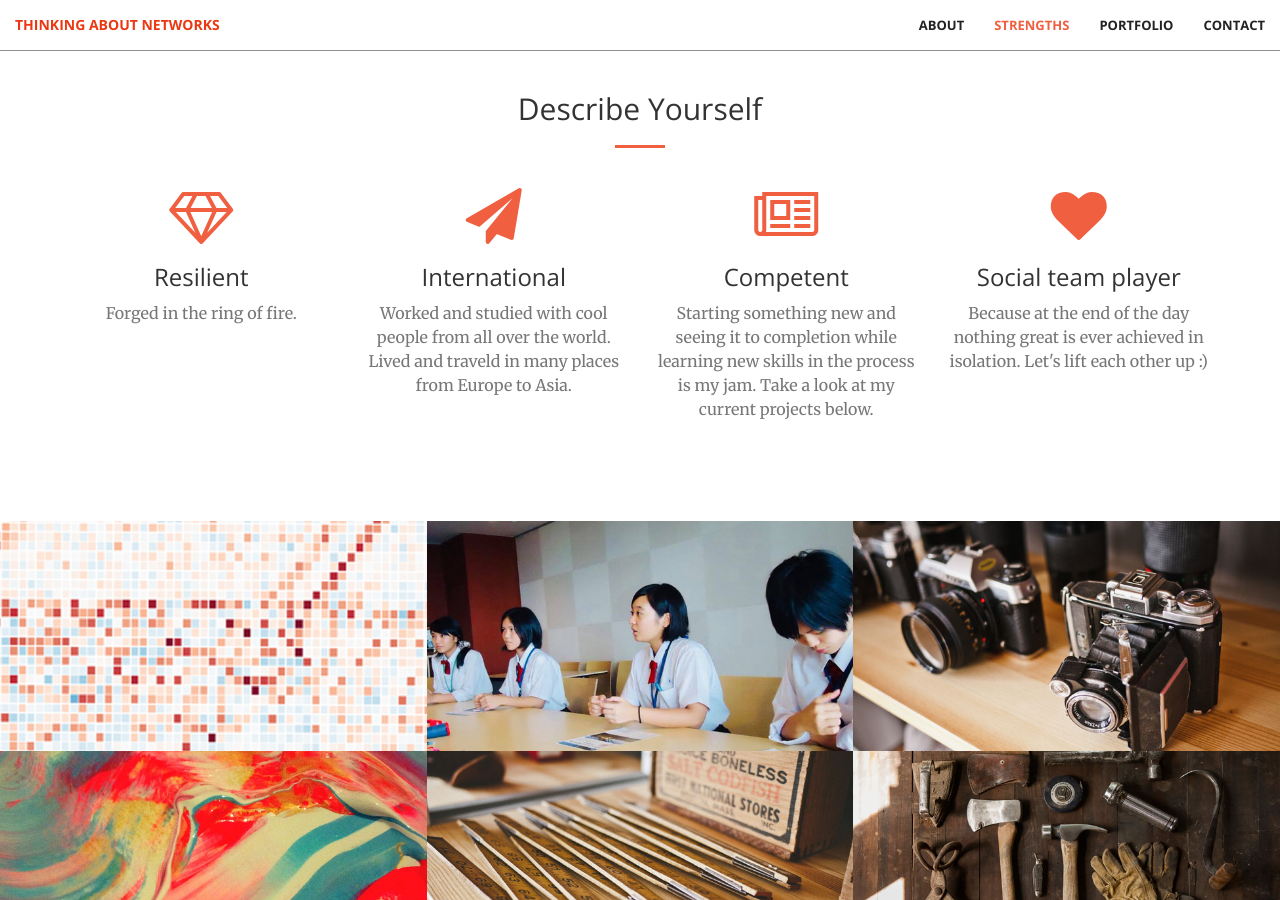
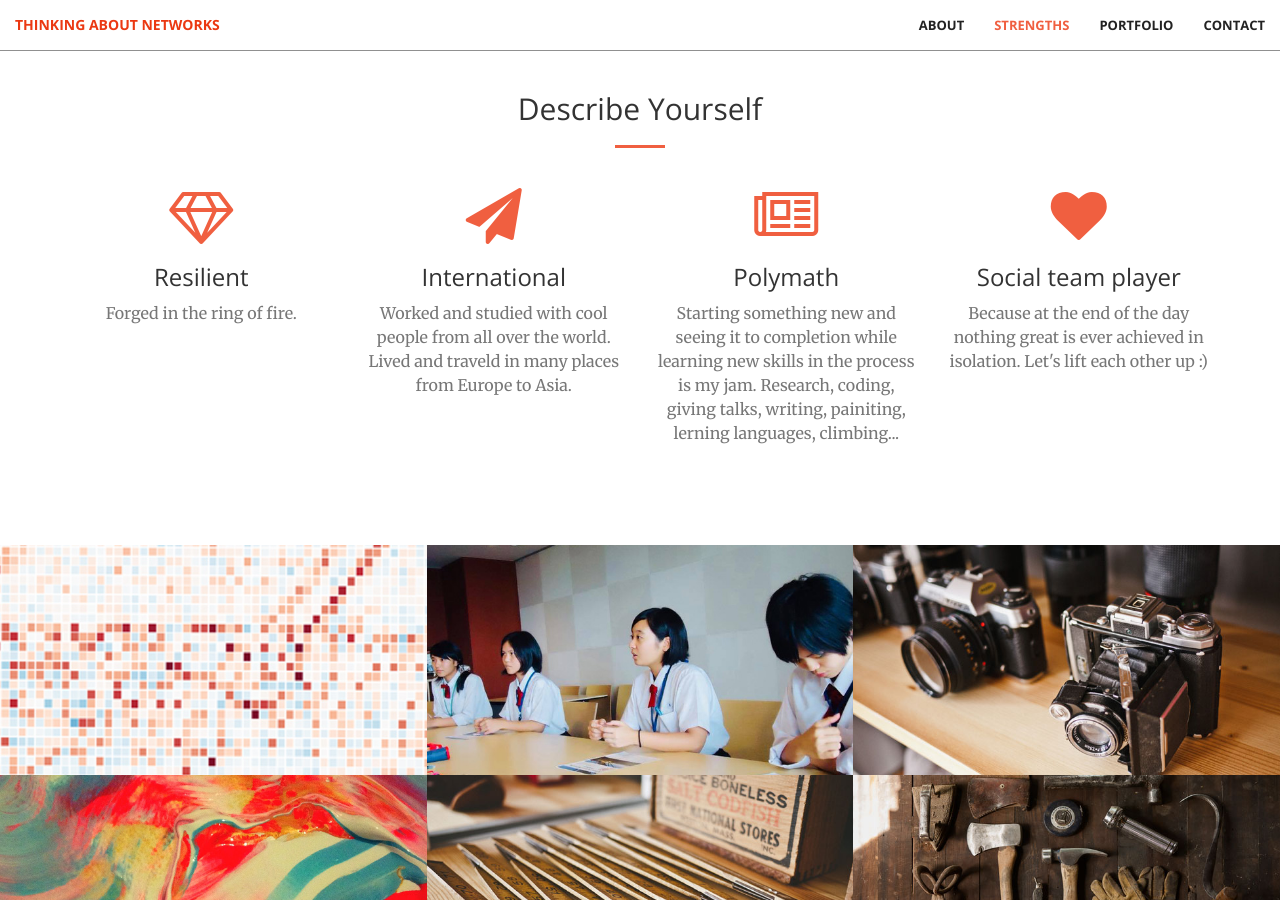
Before and after one commit to jvs--/jvs--.github.io, a Jekyll site: the page built from index.html, in a window 1280 px wide and 900 px high, scrolled down 1670 px. Built offline with Jekyll 4.4.1, drawn with Linux system fonts in a browser that asks for light colours.

Commit message:
Text change in strengths

```diff
--- a/_includes/services.html
+++ b/_includes/services.html
@@ -26,8 +26,8 @@
             <div class="col-lg-3 col-md-6 text-center">
                 <div class="service-box">
                     <i class="fa fa-4x fa-newspaper-o wow bounceIn text-primary" data-wow-delay=".2s"></i>
-                    <h3>Competent</h3>
-                    <p class="text-muted">Starting something new and seeing it to completion while learning new skills in the process is my jam. Take a look at my current projects below.</p>
+                    <h3>Polymath</h3>
+                    <p class="text-muted">Starting something new and seeing it to completion while learning new skills in the process is my jam. Research, coding, giving talks, writing, painiting, lerning languages, climbing...</p>
                 </div>
             </div>
             <div class="col-lg-3 col-md-6 text-center">
```
